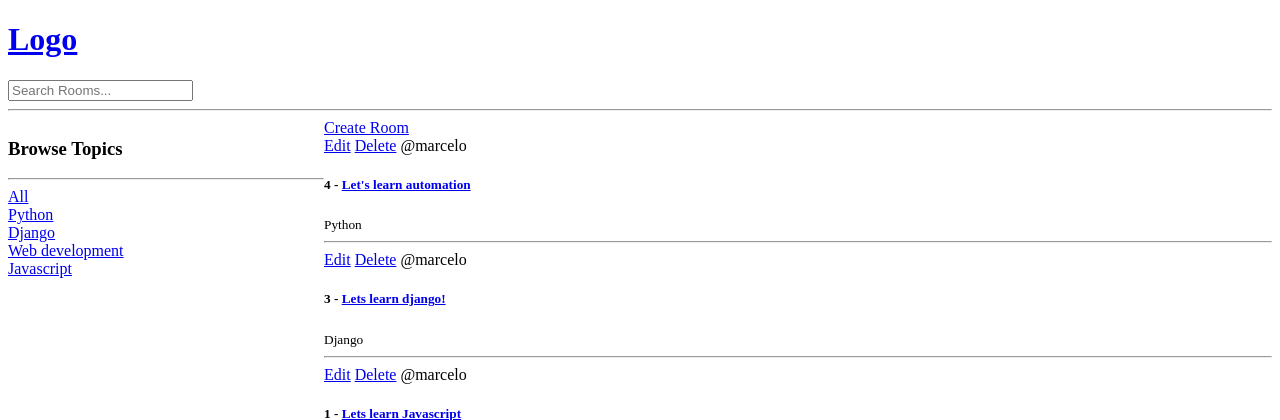
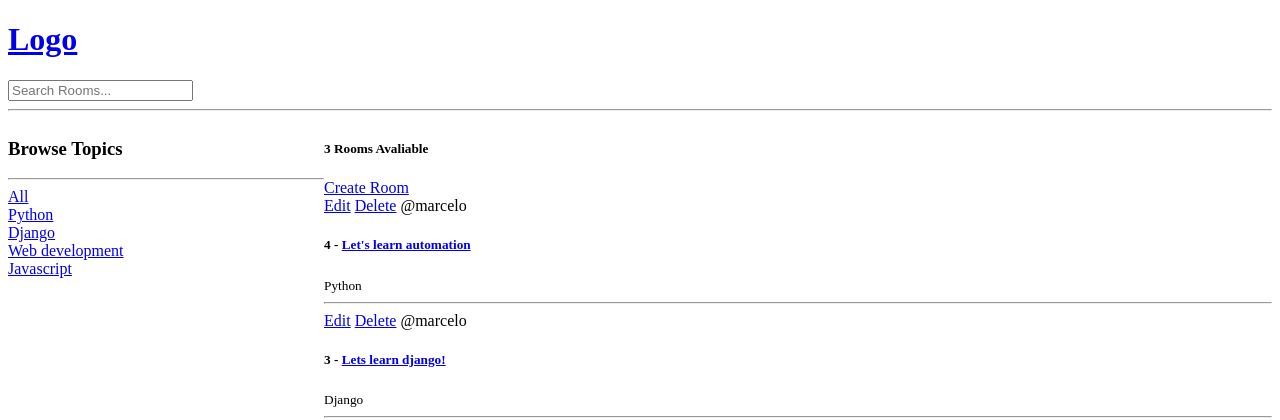
Before and after one commit to marcelodiass/studybud, a Django app: page / in a window 1280 px wide. Shown: the top 420 px of the page. Run offline with Django 5.2, Linux system fonts and the light colour scheme; data comes from the database, SQL or seed files in the repository.

Commit message:
room count in query

```diff
--- a/base/templates/base/home.html
+++ b/base/templates/base/home.html
@@ -24,6 +24,7 @@
 	</div>
 
 	<div>
+		<h5>{{room_count}} Rooms Avaliable</h5>
 		<a href="{% url 'create-room' %}">Create Room</a>
 
 		<div>
--- a/base/views.py
+++ b/base/views.py
@@ -15,8 +15,9 @@ def home(request):
     )
 
     topics = Topic.objects.all()
+    room_count = rooms.count()
 
-    context = {'rooms': rooms, 'topics': topics}
+    context = {'rooms': rooms, 'topics': topics, 'room_count': room_count}
     return render(request, 'base/home.html', context)
 
 def room(request, pk):
```
